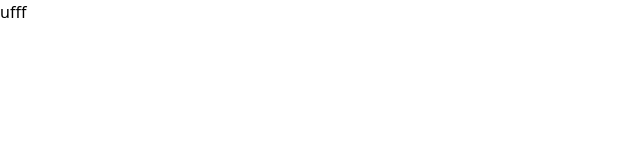
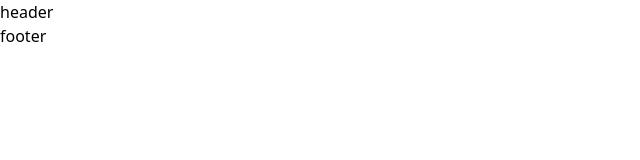
Before and after one commit to irisxvii/next, a Next.js app: page /dashboard in a window 1280 px wide. Shown: the top 160 px of the page, without its empty margins (0-640 px from the left). Built offline with nearby package versions, Linux system fonts and the light colour scheme.

Commit message:
added components

```diff
--- a/app/dashboard/page.js
+++ b/app/dashboard/page.js
@@ -1,11 +1,14 @@
+import { Main } from 'next/document';
 import React from 'react'
 
 export const metadata = {
-    title: "trackit⋅dashboard"
+    title: "trackit • dashboard"
   };
 
 export default function DashboardPage() {
   return (
-    <div>ufff</div>
+    <Main>
+
+    </Main>
   )
 }
--- a/app/layout.js
+++ b/app/layout.js
@@ -23,7 +23,9 @@ export default function RootLayout({ children }) {
       <body
         className={`${geistSans.variable} ${geistMono.variable} antialiased`}
       >
+        <header>header</header>
         {children}
+        <footer>footer</footer>
       </body>
     </html>
   );
--- a/app/page.js
+++ b/app/page.js
@@ -1,8 +1,10 @@
+import { Main } from 'next/document'
 import React from 'react'
 
 export default function HomePage() {
   return (
-    <main className=''>
-    </main>
+    <Main className=''>
+      home
+    </Main>
   )
 }
```
Also changed, not shown: component/Dashboard.js (added, +7 -0 lines), component/Login.js (added, +7 -0 lines), component/Main.js (added, +10 -0 lines).
